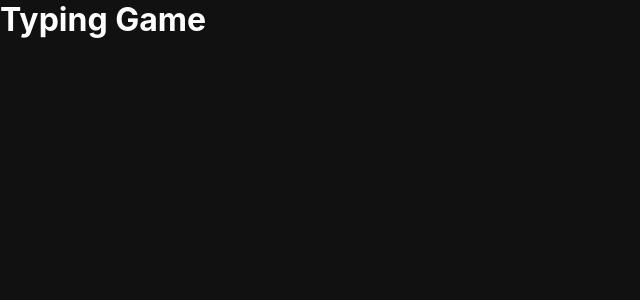
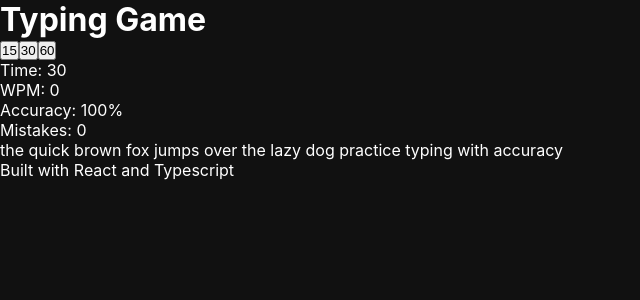
Before and after one commit to deepanshuc7/typing-game, a React (Vite) app in the folder frontend/: page / in a window 1280 px wide. Shown: the top 300 px of the page, without its empty margins (0-640 px from the left). Built offline with nearby package versions, Linux system fonts and the light colour scheme.

Commit message:
feat: add base application layout

```diff
--- a/frontend/src/App.tsx
+++ b/frontend/src/App.tsx
@@ -1,5 +1,23 @@
+import { Header } from "@/components/layout/Header";
+import { TestControls } from "@/components/controls/TestControls";
+import { TypingArea } from "@/components/typing/TypingArea";
+import { StatsBar } from "@/components/stats/StatsBar";
+import { Footer } from "@/components/layout/Footer";
+
 function App() {
-  return <h1>Typing Game</h1>;
+  return (
+    <div className="app">
+      <Header />
+
+      <main>
+        <TestControls />
+        <StatsBar />
+        <TypingArea />
+      </main>
+
+      <Footer />
+    </div>
+  );
 }
 
 export default App;
--- /dev/null
+++ b/frontend/src/components/controls/TestControls.tsx
@@ -0,0 +1,9 @@
+export function TestControls() {
+  return (
+    <section aria-label="Typing test controls">
+      <button type="button">15</button>
+      <button type="button">30</button>
+      <button type="button">60</button>
+    </section>
+  );
+}
--- /dev/null
+++ b/frontend/src/components/layout/Footer.tsx
@@ -0,0 +1,7 @@
+export function Footer() {
+    return (
+        <footer>
+            <p>Built with React and Typescript</p>
+        </footer>
+    );
+}
--- /dev/null
+++ b/frontend/src/components/layout/Header.tsx
@@ -0,0 +1,7 @@
+export function Header() {
+    return (
+        <header>
+            <h1>Typing Game</h1>
+        </header>
+    );
+}
--- /dev/null
+++ b/frontend/src/components/stats/StatsBar.tsx
@@ -0,0 +1,10 @@
+export function StatsBar() {
+  return (
+    <section aria-label="Typing statistics">
+      <p>Time: 30</p>
+      <p>WPM: 0</p>
+      <p>Accuracy: 100%</p>
+      <p>Mistakes: 0</p>
+    </section>
+  );
+}
--- /dev/null
+++ b/frontend/src/components/typing/TypingArea.tsx
@@ -0,0 +1,9 @@
+const sampleText = "the quick brown fox jumps over the lazy dog practice typing with accuracy";
+
+export function TypingArea() {
+  return (
+    <section aria-label="Typing area">
+      <p>{sampleText}</p>
+    </section>
+  );
+}
```
Also changed, not shown: 2 other files (tests, documents, lock files or other folders).
